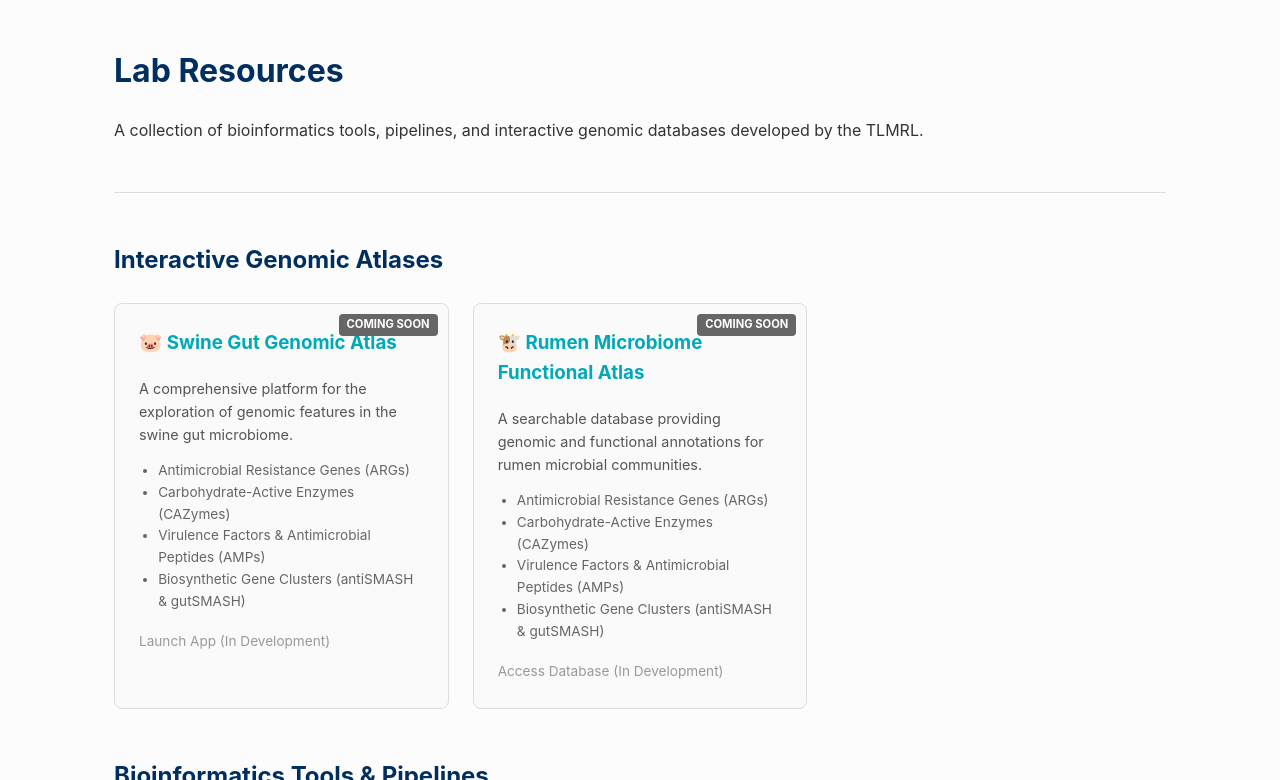
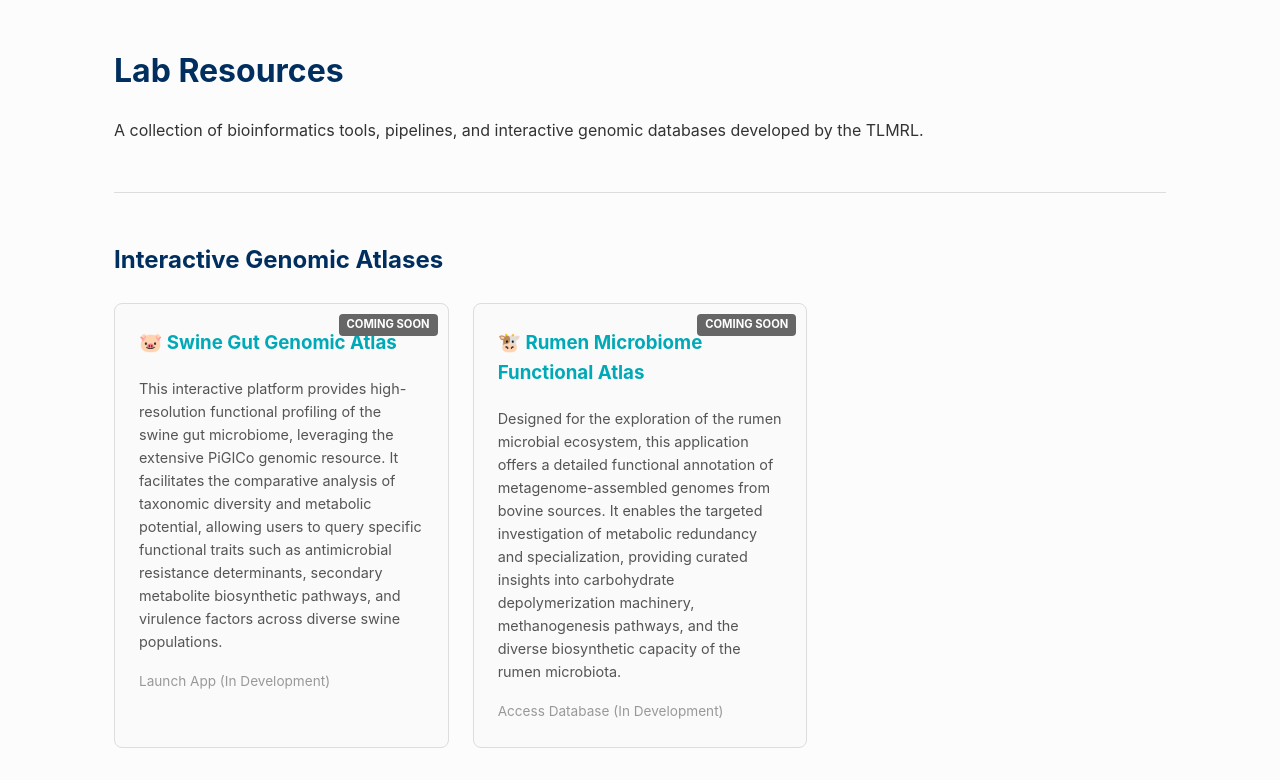
Before and after one commit to TLMicrobiomeLab/tlmicrobiomelab.github.io, a Jekyll site: the page built from resources.md, in a window 1280 px wide and 900 px high, cut to the strip 120-900 px from the top of the window. Built offline with Jekyll 4.4.1, drawn with Linux system fonts in a browser that asks for light colours.

Commit message:
Revise platform descriptions in resources.md
Updated descriptions for the Swine Gut Genomic Atlas and Rumen Microbiome Functional Atlas, enhancing detail on their functionalities and applications.

```diff
--- a/resources.md
+++ b/resources.md
@@ -22,14 +22,8 @@ permalink: /resources/
 
         <h3 style="margin-top: 0; color: #00A9B7;">🐷 Swine Gut Genomic Atlas</h3>
         <p style="font-size: 0.9rem; color: #555; line-height: 1.6;">
-            A comprehensive platform for the exploration of genomic features in the swine gut microbiome.
+            This interactive platform provides high-resolution functional profiling of the swine gut microbiome, leveraging the extensive PiGICo genomic resource. It facilitates the comparative analysis of taxonomic diversity and metabolic potential, allowing users to query specific functional traits such as antimicrobial resistance determinants, secondary metabolite biosynthetic pathways, and virulence factors across diverse swine populations.
         </p>
-        <ul style="font-size: 0.85rem; color: #666; margin-bottom: 1rem; padding-left: 1.2rem;">
-            <li>Antimicrobial Resistance Genes (ARGs)</li>
-            <li>Carbohydrate-Active Enzymes (CAZymes)</li>
-            <li>Virulence Factors & Antimicrobial Peptides (AMPs)</li>
-            <li>Biosynthetic Gene Clusters (antiSMASH & gutSMASH)</li>
-        </ul>
         <span style="font-size: 0.85rem; color: #999; cursor: not-allowed;">Launch App (In Development)</span>
     </div>
 
@@ -38,14 +32,8 @@ permalink: /resources/
 
         <h3 style="margin-top: 0; color: #00A9B7;">🐮 Rumen Microbiome Functional Atlas</h3>
         <p style="font-size: 0.9rem; color: #555; line-height: 1.6;">
-            A searchable database providing genomic and functional annotations for rumen microbial communities.
+            Designed for the exploration of the rumen microbial ecosystem, this application offers a detailed functional annotation of metagenome-assembled genomes from bovine sources. It enables the targeted investigation of metabolic redundancy and specialization, providing curated insights into carbohydrate depolymerization machinery, methanogenesis pathways, and the diverse biosynthetic capacity of the rumen microbiota.
         </p>
-        <ul style="font-size: 0.85rem; color: #666; margin-bottom: 1rem; padding-left: 1.2rem;">
-            <li>Antimicrobial Resistance Genes (ARGs)</li>
-            <li>Carbohydrate-Active Enzymes (CAZymes)</li>
-            <li>Virulence Factors & Antimicrobial Peptides (AMPs)</li>
-            <li>Biosynthetic Gene Clusters (antiSMASH & gutSMASH)</li>
-        </ul>
         <span style="font-size: 0.85rem; color: #999; cursor: not-allowed;">Access Database (In Development)</span>
     </div>
 
```
